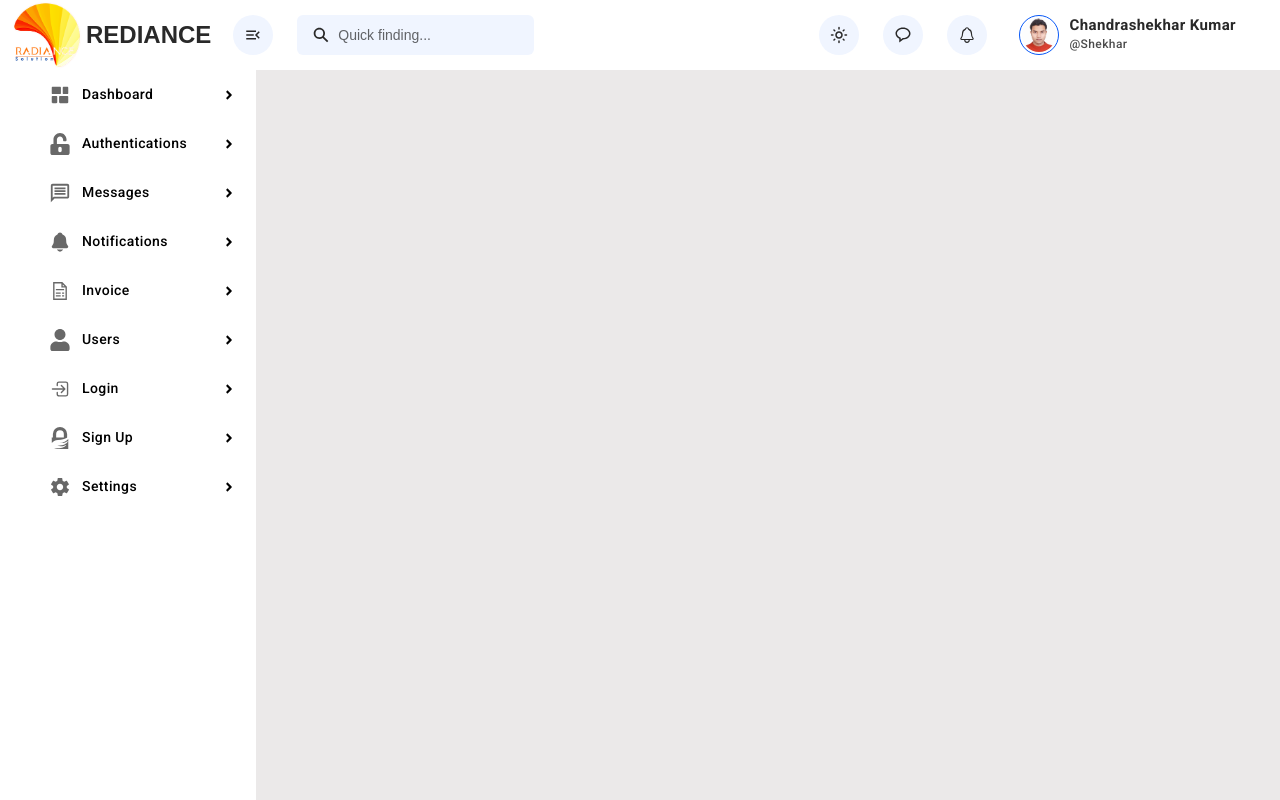
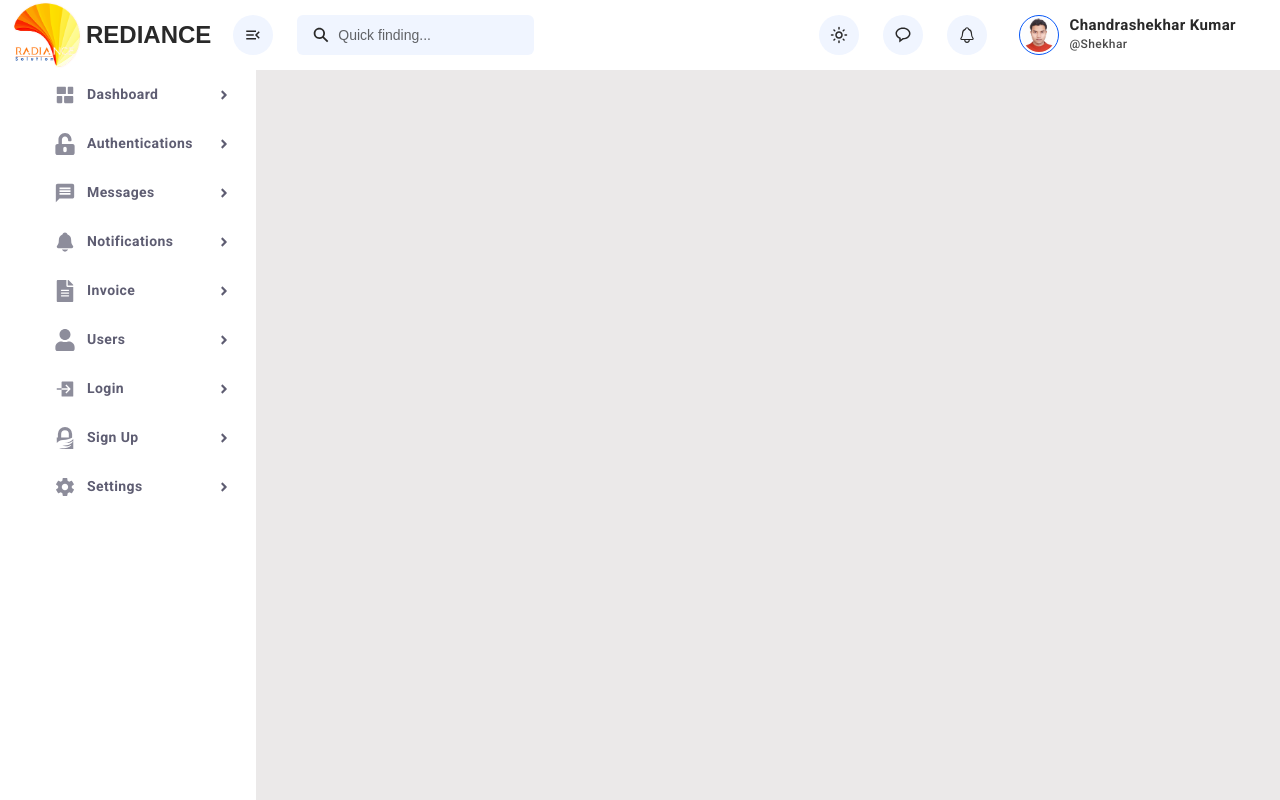
Before and after one commit to Shekharroy/dashboard-reactjs-fronend-redience, a React (Create React App) app: page / in a window 1280 px wide. Built offline with nearby package versions, Linux system fonts and the light colour scheme.

Commit message:
sidebar commit

```diff
--- a/src/components/Sidebar/Sidebar.css
+++ b/src/components/Sidebar/Sidebar.css
@@ -5,7 +5,23 @@
     top: 70px;
     left: 0px;
     background: #fff;
+    max-height: calc(100% - 70px);
+    overflow-y: scroll;
+    overflow-x: hidden;
+    padding-bottom: 40px;
 }
+
+.main .sidebarWrapper .sidebar::-webkit-scrollbar {
+    width: 3px !important;
+}
+.main .sidebarWrapper .sidebar::-webkit-scrollbar-thumb{
+ background-color: transparent !important;
+}
+
+.main .sidebarWrapper:hover .sidebar::-webkit-scrollbar-thumb {
+  background: #0858f7 !important;
+}
+
 
 .main .sidebarWrapper .sidebar ul {
     margin-bottom: 0px;
@@ -13,17 +29,18 @@
 
 .main .sidebarWrapper .sidebar ul li {
     list-style: none;
+    padding: 0px 10px !important;
 }
 
 .main .sidebarWrapper .sidebar ul li button {
-    color: #000;
+    color: #5e5d72 !important;
     text-align: left;
     justify-content: start;
-    border-radius: 0px !important;
-    padding: 12px 15px !important;
+    border-radius: 10px !important;
+    padding: 12px 10px !important;
     align-items: center !important;
     text-transform: capitalize !important;
-    font-weight: 500 !important;
+    font-weight: 600 !important;
 }
 
 .main .sidebarWrapper .sidebar ul li button .icon {
@@ -41,6 +58,10 @@
     font-size: 22px;
 }
 
+.main .sidebarWrapper .sidebar ul li button * {
+    color: #5e5d72 !important;
+}
+
 .main .sidebarWrapper .sidebar ul li button .arrowIcon {
     margin-left: auto;
     display: flex;
@@ -49,3 +70,7 @@
     width: 25px;
     height: 25px;
 }
+
+.main .sidebarWrapper .sidebar ul li button:hover {
+    background: #f1f1f1 !important;
+}
--- a/src/components/Sidebar/Sidebar.js
+++ b/src/components/Sidebar/Sidebar.js
@@ -4,13 +4,16 @@
 import { RiDashboardHorizontalFill } from "react-icons/ri";
 import { FaAngleRight } from "react-icons/fa";
 import { FaUnlockAlt } from "react-icons/fa";
-import { MdOutlineMessage } from "react-icons/md";
+import { MdMessage } from "react-icons/md";
 import { IoNotifications } from "react-icons/io5";
-import { LiaFileInvoiceSolid } from "react-icons/lia";
+import { FaFileAlt } from "react-icons/fa";
 import { FaUser } from "react-icons/fa";
-import { IoLogInOutline } from "react-icons/io5";
+import { IoLogInSharp } from "react-icons/io5";
 import { SiGnuprivacyguard } from "react-icons/si";
 import { IoMdSettings } from "react-icons/io";
+
+import { Link } from "react-router-dom";
+
 const Sidebar = () => {
   return (
     <>
@@ -19,82 +22,100 @@
             {/** */}
 
           <li>
+            <Link to="/">
                 <Button className="w-100">
                 <span className="icon"><RiDashboardHorizontalFill/></span>Dashboard
                 <span className="arrowIcon"><FaAngleRight/></span>
                 </Button>
+            </Link>
           </li>
 
             {/** */}
 
           <li>
+            <Link to="/">
                 <Button className="w-100">
                 <span className="icon"><FaUnlockAlt/></span>Authentications
                 <span className="arrowIcon"><FaAngleRight/></span>
                 </Button>
+            </Link>
           </li>
 
             {/** */}
 
           <li>
+            <Link to="/">
                 <Button className="w-100">
-              <span className="icon"><MdOutlineMessage/></span>Messages
+                <span className="icon"><MdMessage/></span>Messages
                 <span className="arrowIcon"><FaAngleRight/></span>
                 </Button>
+            </Link>
           </li>
 
           {/** */}
 
           <li>
+            <Link to="/">
                 <Button className="w-100">
                 <span className="icon"><IoNotifications/></span>Notifications
                 <span className="arrowIcon"><FaAngleRight/></span>
                 </Button>
+            </Link>
           </li>
 
           {/** */}
 
           <li>
+            <Link to="/">
                 <Button className="w-100">
-              <span className="icon"><LiaFileInvoiceSolid/></span>Invoice
+                <span className="icon"><FaFileAlt/></span>Invoice
                 <span className="arrowIcon"><FaAngleRight/></span>
                 </Button>
+            </Link>
           </li>
 
           {/** */}
 
           <li>
+            <Link to="/">
                 <Button className="w-100">
                 <span className="icon"><FaUser/></span>Users
                 <span className="arrowIcon"><FaAngleRight/></span>
                 </Button>
+            </Link>
           </li>
 
           {/** */}
 
           <li>
+            <Link to="/">
                 <Button className="w-100">
-              <span className="icon"><IoLogInOutline/></span>Login
+                <span className="icon"><IoLogInSharp/></span>Login
                 <span className="arrowIcon"><FaAngleRight/></span>
                 </Button>
+            </Link>
           </li>
 
           {/** */}
 
           <li>
+            <Link to="/">
                 <Button className="w-100">
                 <span className="icon"><SiGnuprivacyguard/></span>Sign Up
                 <span className="arrowIcon"><FaAngleRight/></span>
                 </Button>
+            </Link>
           </li>
 
           {/** */}
 
           <li>
+            <Link to="/">
                 <Button className="w-100">
                 <span className="icon"><IoMdSettings/></span>Settings
                 <span className="arrowIcon"><FaAngleRight/></span>
                 </Button>
+            </Link>
           </li>
         </ul>
       </div>
```
Lines whose indentation alone changed are shown as unchanged.
